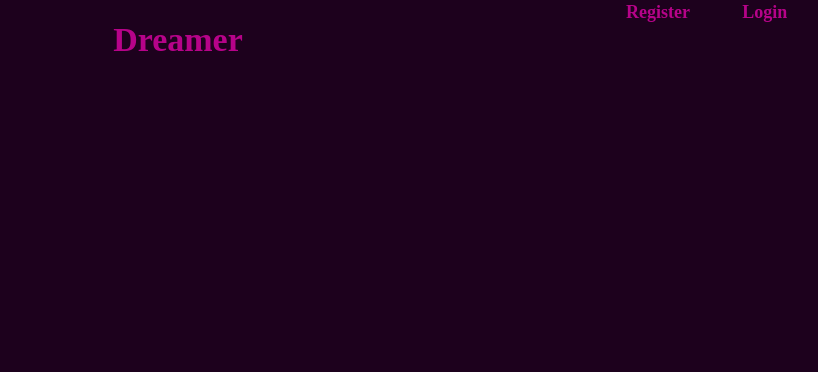
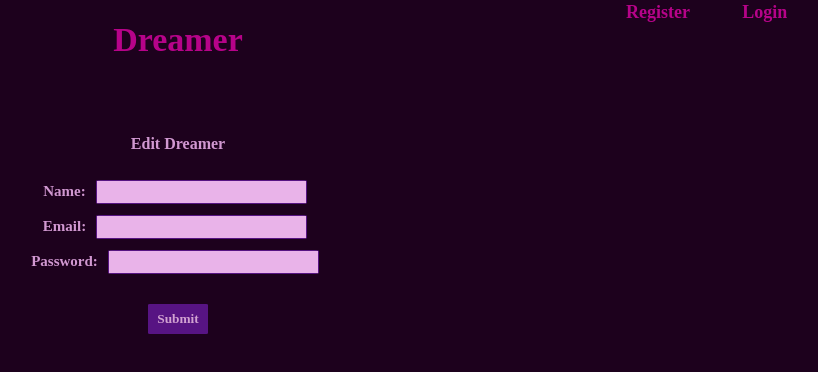
Before and after one commit to MaryHooker/Passion-Project-2020, a React (Create React App) app in the folder dreamer/dreamer/: page /me/edit/1 in a window 1280 px wide. Shown: the top 372 px of the page, without its empty margins (462-1280 px from the left). Built offline with nearby package versions, Linux system fonts and the light colour scheme; no server answers.

Commit message:
editing own/dreamer information

```diff
--- a/dreamer/dreamer/src/components/AppContainer.jsx
+++ b/dreamer/dreamer/src/components/AppContainer.jsx
@@ -43,6 +43,7 @@ import MyDreams from './Customer/Dreams/MyDreams';
 import ViewOneDream from './Customer/Dreams/ViewOneDream';
 import EditOwnDream from './Customer/Dreams/EditOwnDream';
 import CreateDream from './Customer/Dreams/CreateDream';
+import EditMe from './Customer/Me/EditMe';
 
 class AppContainer extends Component {
   constructor(props) {
@@ -180,6 +181,7 @@ class AppContainer extends Component {
                   <Route path='/dreamers/edit/:email' exact component={(props) => <EditDreamer {...props}/>}/>
                   { /* Customer */ }
                   <Route path='/me' exact component={() => <Me tokenUser={this.state.tokenUser} /> }/>
+                  <Route path='/me/edit/:email' exact component={(props) => <EditMe {...props} /> }/>
 
                 { /*/////// Dreams ///////*/ }
                    { /* Admin */ }
--- /dev/null
+++ b/dreamer/dreamer/src/components/Customer/Me/EditMe.jsx
@@ -0,0 +1,105 @@
+import React,{Component} from 'react';
+
+class EditMe extends Component {
+    constructor(props) {
+        super(props);
+        this.state = {
+            name:"",
+            email:"",
+            password:"",
+         }
+    }
+
+    //life cycle to run function when component mounts
+    componentDidMount(){
+        this.loadDreamer();
+    }
+
+      //handle input changes
+      handleInputs = (event) => {
+        if(event.target.name==='name'){
+            this.setState({name:event.target.value})
+        } else if(event.target.name==='email'){
+            this.setState({email:event.target.value})
+        }  else if(event.target.name==='password'){
+            this.setState({password:event.target.value})
+        }
+    }
+
+    //Function to view specific dreamer to know what is being edited
+    loadDreamer = async () => {
+        let response = await fetch(`/dreamers/customer/view/${this.props.match.params.email}`, {
+            method: 'GET',
+        })
+        let json = await response.json();
+        //sanity
+        console.log(json)
+        //place received json in state
+        this.setState(
+            {
+               name: json.name,
+               email:json.email,
+               password:json.password
+            }
+        )
+        //sanity
+        console.log(`Editing Me ${JSON.stringify(this.state)}`)
+    }
+
+     // go back two pages
+     goBackTwo = () => {
+        window.history.back();
+        window.history.back();
+    }
+
+    handleSubmission = async(event) => {
+        event.preventDefault();
+            //define data to be passed through the body
+            let updatedDreamer = {
+                name:this.state.name,
+                email:this.state.email,
+                password:this.state.password
+            }
+            //use fetch to import update method from server
+            let response = await fetch(`/dreamers/customer/${this.props.match.params.email}`,{
+                method:'PUT',
+                headers:{
+                    'Accept':'application/json',
+                    "Content-type":"application/json",
+                    // "Authorization": this.props.token
+                },
+                body:JSON.stringify(updatedDreamer)
+            })
+            let json = await response.json();
+
+            //sanity
+            console.log(` Edit Me ${JSON.stringify(json)}`)
+
+            this.goBackTwo();
+    }
+
+    render() {
+        return (
+            <div>
+                <h4>Edit Dreamer</h4>
+                <form>
+                <div>
+                        <label htmlFor="name"><span>Name:</span> </label>
+                        <input type="text" name='name' id='name' value={this.state.name} onChange={this.handleInputs}/>
+                    </div>
+                    <div>
+                        <label htmlFor="email"><span>Email:</span> </label>
+                        <input type="email" name='email' id='email' value={this.state.email} onChange={this.handleInputs}/>
+                    </div>
+                    <div>
+                        <label htmlFor="password"><span>Password:</span> </label>
+                        <input type="password" name='password' id='password' value={this.state.password} onChange={this.handleInputs}/>
+                    </div>
+                    <button onClick={this.handleSubmission}>Submit</button>
+                </form>
+            </div>
+         );
+    }
+}
+
+export default EditMe;
--- a/dreamer/dreamer/src/components/Customer/Me/Me.jsx
+++ b/dreamer/dreamer/src/components/Customer/Me/Me.jsx
@@ -1,4 +1,5 @@
 import React,{Component} from 'react';
+import {Link} from 'react-router-dom';
 
 class Me extends Component {
     constructor(props) {
@@ -40,8 +41,8 @@ class Me extends Component {
                 <p className='listedData'>{this.state.dreamer.name}</p>
                 <p className='listedData'>{this.state.dreamer.email}</p>
                 </div>
-                {/* <Link to={`/dreamer/dream/edit/${this.state.dream._id}`}><button>Edit</button></Link>
-                <button onClick={this.deleteDream}>Delete</button> */}
+                <Link to={`/me/edit/${this.state.dreamer.email}`}><button>Edit</button></Link>
+                {/* <button onClick={this.deleteMe}>Delete</button> */}
             </div>
          );
     }
```
